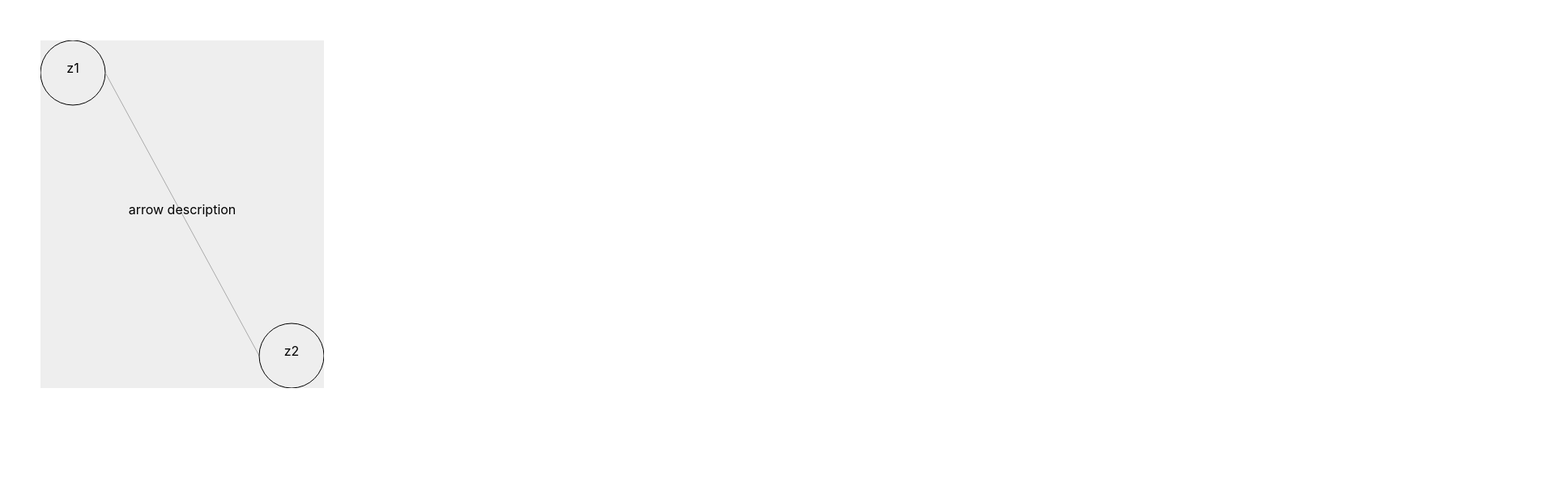
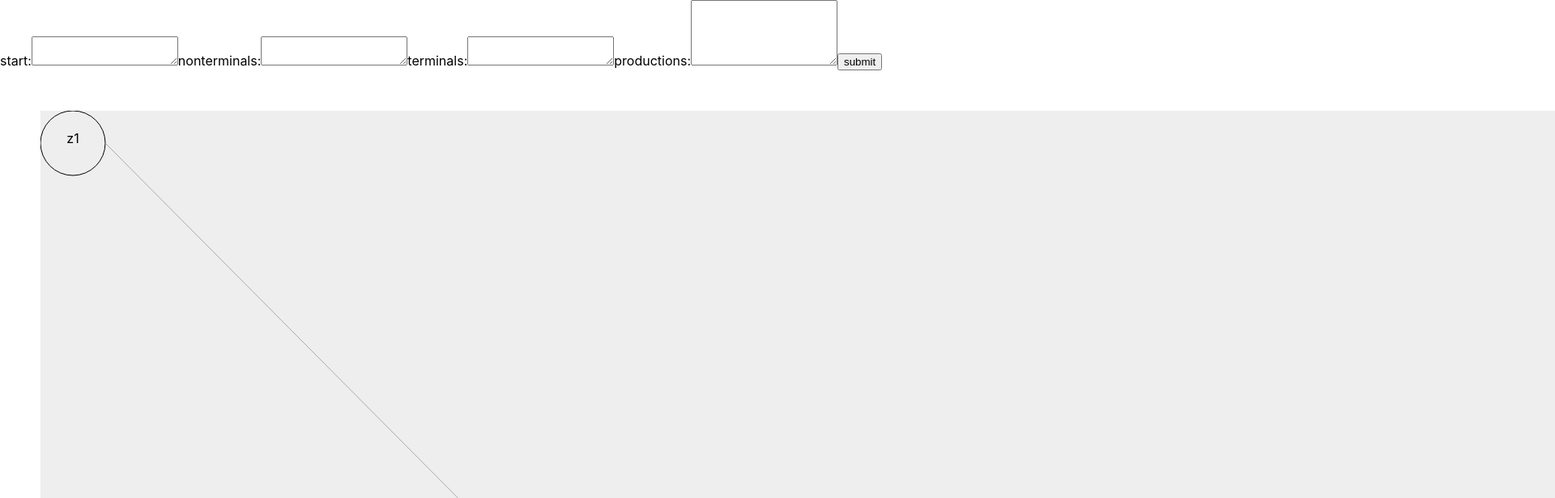
Before and after one commit to gleon3/lba, a React (Create React App) app: page / in a window 1280 px wide. Shown: the top 616 px of the page at 81% size, 1920 px wide, since content can reach past the window. Built offline with nearby package versions, Linux system fonts and the light colour scheme.

Commit message:
added basic menu

```diff
--- a/src/App.js
+++ b/src/App.js
@@ -1,4 +1,5 @@
 import React from "react";
+import { useState } from "react";
 
 type Point = {
   x: number;
@@ -47,21 +48,48 @@ const StateTransition = ({ startPoint, endPoint, radius }) => {
 };
 
 function App() {
-  //startPoint.x < endPoint.x always
+  const [startValue, setStartValue] = useState('')
+  const [nonterminalValue, setNonterminalValue] = useState('')
+  const [terminalValue, setTerminalValue] = useState('')
+  const [productionValue, setProductionValue] = useState('')
+
+
+
+  function handleSubmit(e) {
+    e.preventDefault();
+
+    console.log(startValue, nonterminalValue, terminalValue, productionValue);
+  }
+
   const startPoint = {
     x: 50,
     y: 50,
   };
 
   const endPoint = {
-    x: 400,
-    y: 400,
+    x: 20000,
+    y: 20000,
   };
 
   const radius = 40
 
   return (
-      <StateTransition startPoint={startPoint} endPoint={endPoint} radius={radius} />
+    <div>
+      <div>
+        <label>start:</label>
+        <textarea onChange={(e) => setStartValue(e.target.value)}></textarea>
+        <label>nonterminals:</label>
+        <textarea onChange={(e) => setNonterminalValue(e.target.value)}></textarea>
+        <label>terminals:</label>
+        <textarea  onChange={(e) => setTerminalValue(e.target.value)}></textarea>
+        <label>productions:</label>
+        <textarea rows={5} onChange={(e) => setProductionValue(e.target.value)}></textarea>
+        <button onClick={handleSubmit}>submit</button>
+      </div>
+      <div>
+        <StateTransition startPoint={startPoint} endPoint={endPoint} radius={radius} />
+      </div>
+    </div>
   );
 }
 
```
